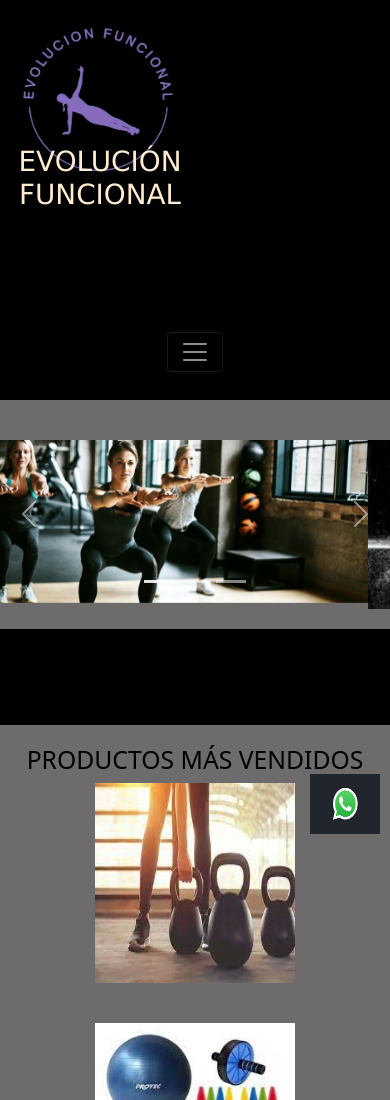
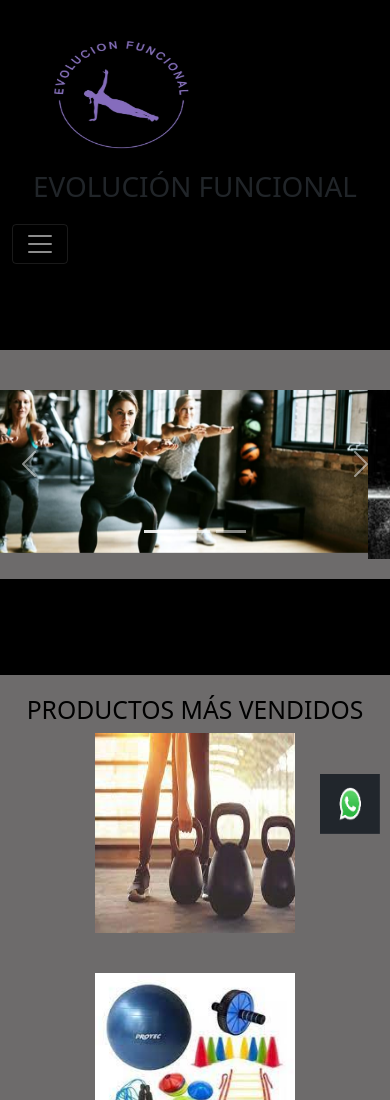
Before and after one commit to MCasalini/EvolucionFuncional-Casalini, a website: page index.html in a window 390 px wide. Shown: the top 1100 px of the page. Drawn offline with nearby package versions, Linux system fonts and the light colour scheme.

Commit message:
arreglos en el header y en la vista mobile

```diff
--- a/index.html
+++ b/index.html
@@ -7,23 +7,23 @@
     <meta name="description" content="Clases de Funcional, Indoor y GAP en Bahía Blanca. Venta de productos para el entrenamiento funcional.">
     <meta name="keywords" content="entrenamiento, funcional, elementos de entrenamiento, pesas, clases de funcional, ejercicio fisico">
     <link href="https://cdn.jsdelivr.net/npm/bootstrap@5.1.3/dist/css/bootstrap.min.css" rel="stylesheet" integrity="sha384-1BmE4kWBq78iYhFldvKuhfTAU6auU8tT94WrHftjDbrCEXSU1oBoqyl2QvZ6jIW3" crossorigin="anonymous">
-    <script src="https://cdn.jsdelivr.net/npm/bootstrap@5.1.3/dist/js/bootstrap.bundle.min.js" integrity="sha384-ka7Sk0Gln4gmtz2MlQnikT1wXgYsOg+OMhuP+IlRH9sENBO0LRn5q+8nbTov4+1p" crossorigin="anonymous"></script>
     <link rel="stylesheet" href="style/style.css">
     <title>evolucion funcional - clases de funcional y venta de elementos para entrenar</title>
 </head>
 <body>
-   <!-- header -->
+
     <header>
-        <div class="logoNombre">
-            <a href="index.html">
-                <img class="logo" src="img/Logo1.png" alt="LogoEvolucionFuncional">
-            </a>
-            <h1>EVOLUCIÓN FUNCIONAL </h1>
-        </div>
 
     <!-- barra navegacion -->
         <div class="barraNavegacion">
-           <nav class="navbar navbar-expand-lg navbar-dark bg-darkt">
+           <nav class="navbar navbar-expand-lg navbar-dark">
+            <div class="logoNombre">
+                <a href="index.html">
+                    <img class="logo" src="img/Logo1.png" alt="LogoEvolucionFuncional">
+                </a>
+                <h1>EVOLUCIÓN FUNCIONAL </h1>
+
+            </div>
                 <div class="container-fluid">
                     <button class="navbar-toggler" type="button" data-bs-toggle="collapse" data-bs-target="#navbarText" aria-controls="navbarText" aria-expanded="false" aria-label="Toggle navigation">
                         <span class="navbar-toggler-icon"></span>
@@ -128,6 +128,6 @@
         <p class="pFooter">EVOLUCION FUNCIONAL creado por Marina</p>
 
     </footer>
-
+<script src="https://cdn.jsdelivr.net/npm/bootstrap@5.1.3/dist/js/bootstrap.bundle.min.js" integrity="sha384-ka7Sk0Gln4gmtz2MlQnikT1wXgYsOg+OMhuP+IlRH9sENBO0LRn5q+8nbTov4+1p" crossorigin="anonymous"></script>
 </body>
 </html>
--- a/scss/_header.scss
+++ b/scss/_header.scss
@@ -1,87 +1,40 @@
+
 header{
+    .navbar{
         background-color: black;
-        height: 350px;
-        top: 10px;
-        display: flex;
-        align-items: flex-start;
+        display: grid;
+        grid-template-columns: 100%;
+        grid-template-rows: 216px 40px;
+        grid-template-areas: "nombre"
+                             "navBar";
+        .logoNombre{
+            grid-area: nombre;
+            justify-self: center;
 
-        .logoNombre{
-            display: inline-block;
-            a{text-decoration: none;
-                .logo{
-
-                    width: 200px;
-                    height: 200px;
-                    display: inline-block;
-                    position: relative;
-
-                }
-            }
-            h1{
-                font-family: Verdana, Geneva, Tahoma, sans-serif;
-                display: inline-block;
-                color: blanchedalmond;
-                width: 200px;
-                text-align:center;
-                position: relative;
-                bottom: 20%;
+            .logo{
+                width: 180px;
+                height: 150px;
             }
         }
-        .barraNavegacion{
-            display: flex;
-            justify-content: end;
-            align-items: flex-end;
-            width: 100%;
-            height: 100%;
+        .container-fluid{
+            grid-area: navBar;
 
-            .navbar{
-                width: 100%;
-                bottom: 20px;
+                .navbar-nav{
+                    display: flex;
+                    justify-content: space-around;
+                    width: 100%;
+                }
 
 
-                .navbar-nav{
-                    width: 100%;
-                    background-color: rgb(132, 50, 165);
-                    display: flex;
-                    flex-direction: row;
-                    justify-content: space-around;
+        }
 
-                }
-            }
-        }
     }
-    /* media querie mobile */
+
+
+}
+/* media querie mobile */
 @media only screen and (max-width: 600px){
-
-    header{
-        display: flex;
-        flex-direction: column;
-        width: 100%;
-        height: 400px;
-        align-items: center;
-        .logo{
-            width: 150px;
-            height: 150px;
-        }
-        .container-fluid{
-            width: 100%;
-                display: flex;
-                flex-direction: column;
-                justify-content: space-between;
-        }
-            .navbar-collapse{
-                width: 100%;
-                display: flex;
-                flex-direction: column;
-                justify-content: space-between;
-            .navbar-nav{
-                width: 100%;
-                display: flex;
-                flex-direction: column;
-                justify-content: space-between;
-
-            }
-
-        }
-    }
+   .navbar{
+       height: 350px;
+   }
 }
--- a/scss/_mainHome.scss
+++ b/scss/_mainHome.scss
@@ -94,7 +94,7 @@ body{
             position: fixed;
             bottom: 10px;
             right: 10px;
-            width: 70px;
+            width: 60px;
             height: 60px;
         }
 
```
Also changed, not shown: pages/contacto.html (+7 -7 lines), pages/galeria.html (+7 -7 lines), pages/horarios.html (+3 -3 lines), pages/productos.html (+7 -7 lines), style/style.css.
